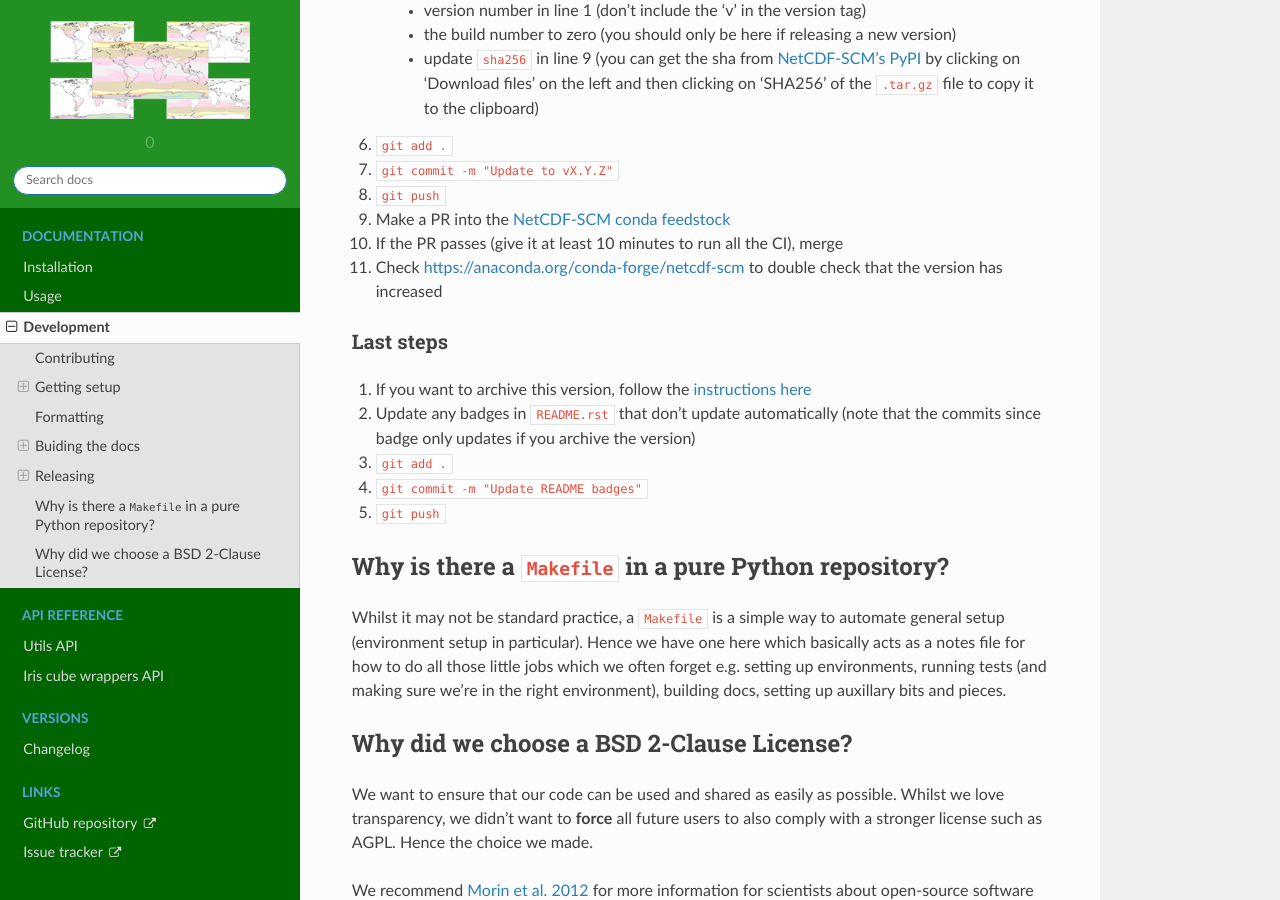
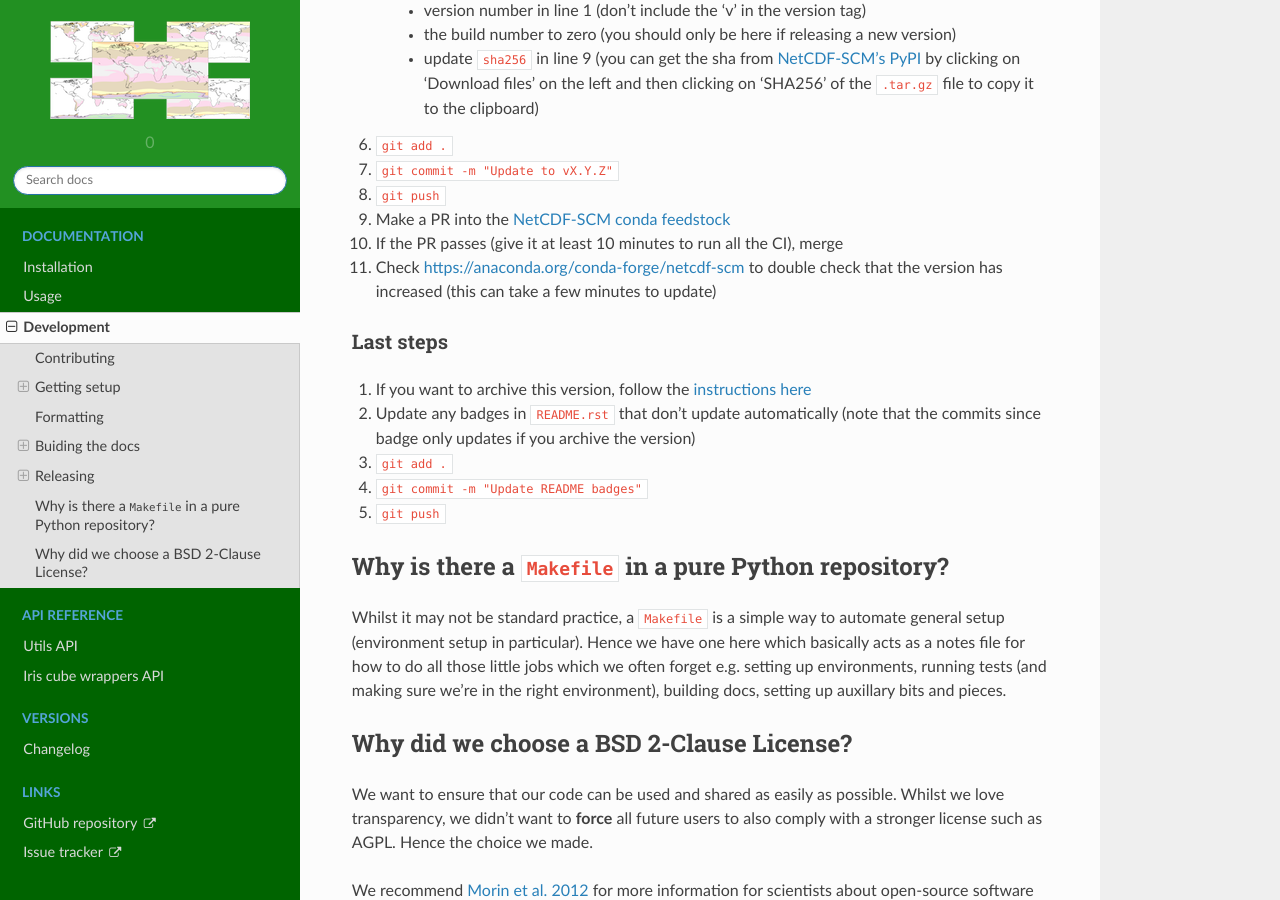
Before and after one commit to znicholls/netcdf-scm, a Sphinx documentation site: the page built from docs/source/development.rst, in a window 1280 px wide and 900 px high, scrolled down 4683 px. Built offline with Sphinx 7.4.7 and the Read the Docs theme 2.0.0, drawn with Linux system fonts in a browser that asks for light colours.

Commit message:
Prepare for release of v0.4.2

```diff
--- a/CHANGELOG.rst
+++ b/CHANGELOG.rst
@@ -3,6 +3,12 @@
 
 master
 ------
+
+
+v0.4.2
+------
+
+- Update ``setup.py`` to install dependencies so that non-Iris dependent functionality can be run from a pip install
 
 
 v0.4.1
--- a/docs/source/development.rst
+++ b/docs/source/development.rst
@@ -184,7 +184,7 @@
 #. ``git push``
 #. Make a PR into the `NetCDF-SCM conda feedstock`_
 #. If the PR passes (give it at least 10 minutes to run all the CI), merge
-#. Check https://anaconda.org/conda-forge/netcdf-scm to double check that the version has increased
+#. Check https://anaconda.org/conda-forge/netcdf-scm to double check that the version has increased (this can take a few minutes to update)
 
 .. _`NetCDF-SCM's PyPI`: https://pypi.org/project/netcdf-scm/
 .. _`NetCDF-SCM conda feedstock`: https://github.com/conda-forge/netcdf-scm-feedstock
```
